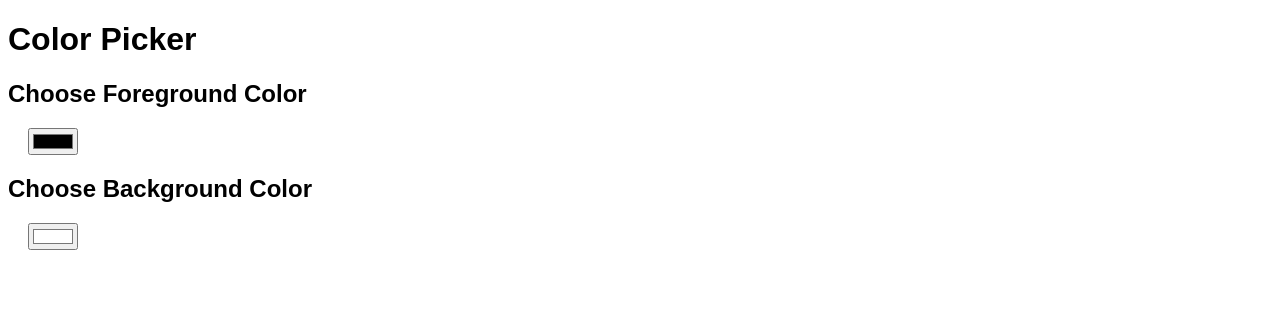
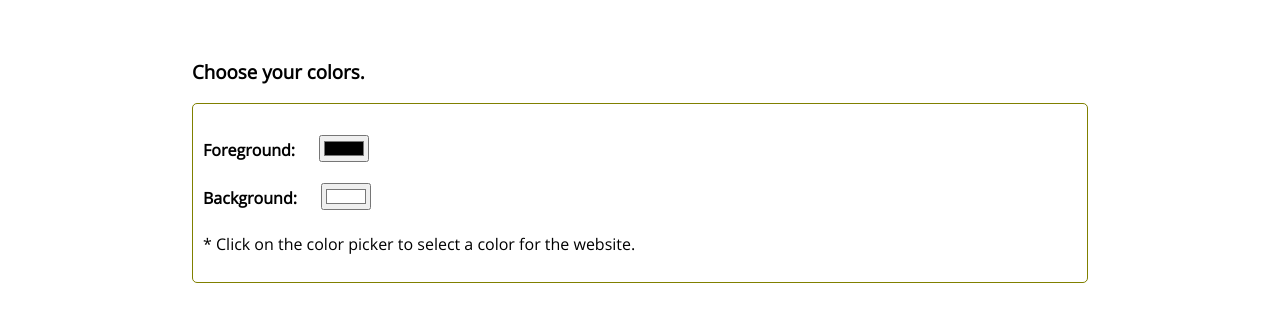
Before and after one commit to lee-seolha/lee-seolha.github.io, a Jekyll site: the page practice/colorpicker3.html, which Jekyll copies as it is, in a window 1280 px wide. Shown: the top 322 px of the page. Built offline with Jekyll 4.4.1, drawn with Linux system fonts in a browser that asks for light colours.

Commit message:
updated colorpicker3.html

```diff
--- a/practice/colorpicker3.html
+++ b/practice/colorpicker3.html
@@ -4,6 +4,8 @@
     <meta charset="UTF-8">
     <meta name="viewport" content="width=device-width, initial-scale=1.0">
     <title>Color Picker</title>
+    <title>Home - Seolha Lee</title>
+    <link rel="stylesheet" type="text/css" href="/css/main.css">
     <style>
         /* Apply the color variables globally */
         :root {
@@ -14,12 +16,11 @@
         body {
             color: var(--foreground-color);
             background-color: var(--background-color);
-            font-family: Arial, sans-serif;
         }
 
-        h1, h2, h3, h4, p, a {
+        /* h1, h2, h3, h4, p, a {
             color: var(--foreground-color);
-        }
+        } */
 
         /* a:hover {
             color: var(--background-color);
@@ -32,16 +33,15 @@
     </style>
 </head>
 <body>
-    <h1>Color Picker</h1>
-    <h2>Choose Foreground Color</h2>
-    <div class="color-picker">
-        <input type="color" id="foreground-color-picker" value="#000000">
-    </div>
-    <h2>Choose Background Color</h2>
-    <div class="color-picker">
-        <input type="color" id="background-color-picker" value="#FFFFFF">
-    </div>
-
+    <h3>Choose your colors.</h3>
+    <div class="color picker box" style="border: 1.50px solid olive;   border-radius: 5px; padding: 10px">
+        <h4>Foreground:
+            <span class="color-picker"><input type="color" id="foreground-color-picker" value="#000000"></span>
+        </h4>
+        <h4>Background:
+            <span class="color-picker"> <input type="color" id="background-color-picker" value="#FFFFFF">        </span>
+        </h4>
+        <p>* Click on the color picker to select a color for the website.</p>
         <script>
             // Function to get cookie value by name
             function getCookie(name) {
@@ -84,5 +84,6 @@
                 document.documentElement.style.setProperty('--background-color', backcolor);
             });
         </script>
+    </div>
 </body>
 </html>
```
Lines whose indentation alone changed are shown as unchanged.
